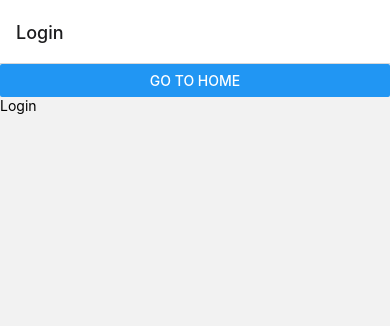
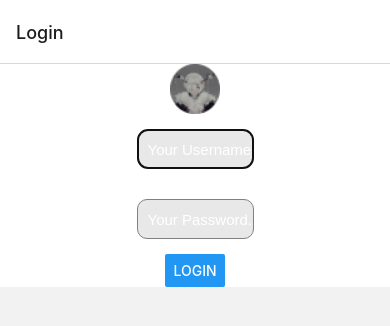
Before and after one commit to Thaehan/Twitter-clone, a React Native app: screen /Login in a window 390 px wide. Shown: the top 326 px of the page. Built offline with nearby package versions, Linux system fonts and the light colour scheme; grey boxes are pictures that could not be loaded.

Commit message:
Update lib

```diff
--- a/package.json
+++ b/package.json
@@ -23,6 +23,7 @@
     "react-native-reanimated": "~2.3.1",
     "react-native-safe-area-context": "3.3.2",
     "react-native-screens": "~3.10.1",
+    "react-native-vector-icons": "^9.1.0",
     "react-native-web": "0.17.1"
   },
   "devDependencies": {
--- a/src/constants/ImagePath.js
+++ b/src/constants/ImagePath.js
@@ -1,5 +1,7 @@
+import logo from '../assets/avatar.png';
+
 const local = '../assets/';
 
 const LOGO_PATH = local + 'logo.png';
 
-export { LOGO_PATH };
+export { LOGO_PATH, logo };
--- a/src/screens/Login.js
+++ b/src/screens/Login.js
@@ -1,18 +1,70 @@
-import { View, Text, Button, Image } from 'react-native';
+import {
+  View,
+  Text,
+  Button,
+  Image,
+  TextInput,
+  StyleSheet,
+} from 'react-native';
+import React, { useState } from 'react';
 
-import { LOGO_PATH } from '../constants/ImagePath';
+import { logo } from '../constants/ImagePath';
 
 export default function Login({ navigation }) {
+  const [username, setUsername] = useState('');
+  const [password, setPassword] = useState('');
+
+  const loginHandle = () => {
+    console.log(username, password);
+    setUsername('');
+    setPassword('');
+    navigation.navigate('Home', {});
+  };
+
   return (
-    <View>
-      <Button
-        title="Go to Home"
-        onPress={() => {
-          navigation.navigate('Home', {});
-        }}
+    <View style={styles.container}>
+      <Image source={logo} style={styles.image} />
+      <TextInput
+        value={username}
+        onChangeText={setUsername}
+        style={styles.textInput}
+        placeholder="Your Username..."
+        placeholderTextColor="#ffffff"
+        autoFocus
       />
-      <Image source={LOGO_PATH} />
-      <Text>Login</Text>
+      <TextInput
+        value={password}
+        onChangeText={setPassword}
+        style={styles.textInput}
+        placeholder="Your Password..."
+        placeholderTextColor="#ffffff"
+        secureTextEntry={true}
+      />
+      <Button title="Login" onPress={loginHandle} />
     </View>
   );
 }
+
+const styles = StyleSheet.create({
+  container: {
+    justifyContent: 'center',
+    alignItems: 'center',
+    backgroundColor: 'white',
+  },
+  image: {
+    height: 50,
+    width: 50,
+  },
+  textInput: {
+    width: '30%',
+    height: 40,
+    paddingLeft: 10,
+    fontSize: 15,
+    fontFamily: 'Arial',
+    margin: 15,
+    backgroundColor: '#E8E8E8',
+    borderColor: 'gray',
+    borderWidth: 1,
+    borderRadius: 10,
+  },
+});
```
Also changed, not shown: 1 other file (tests, documents, lock files or other folders).
